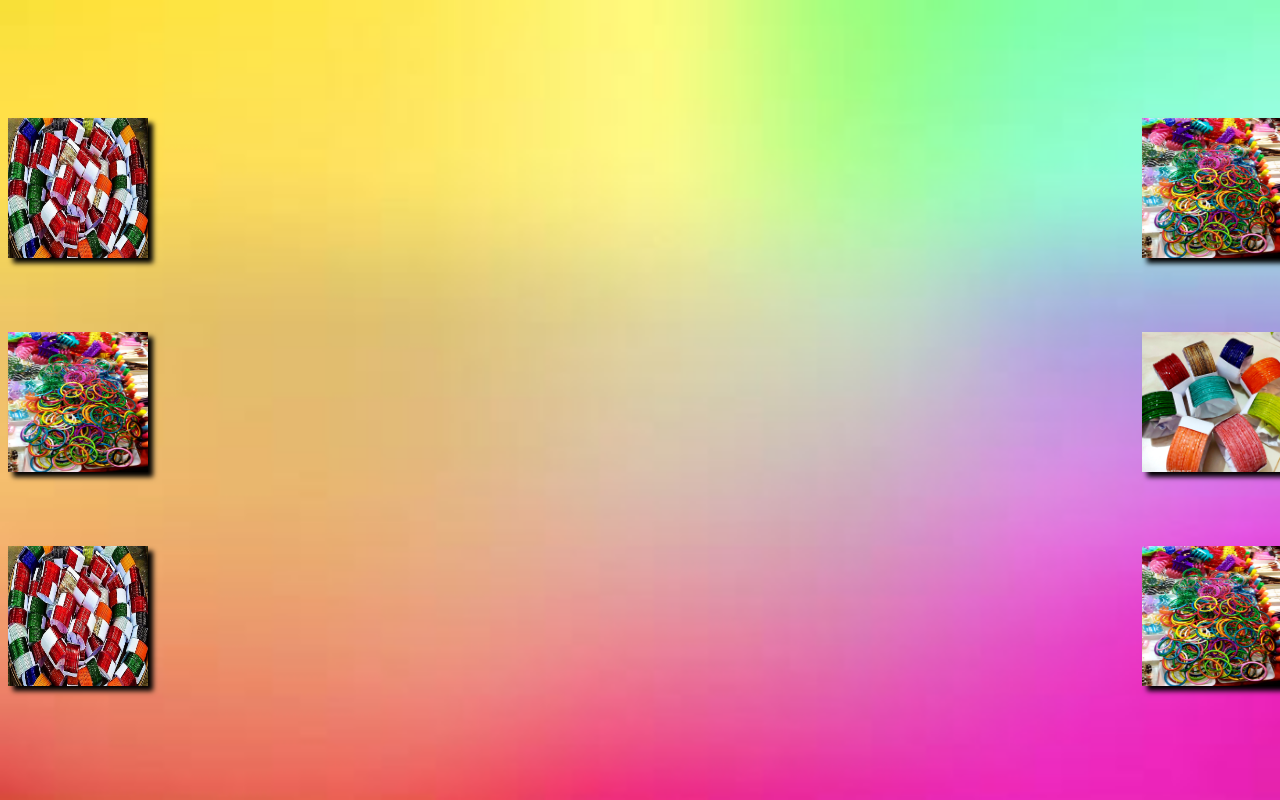
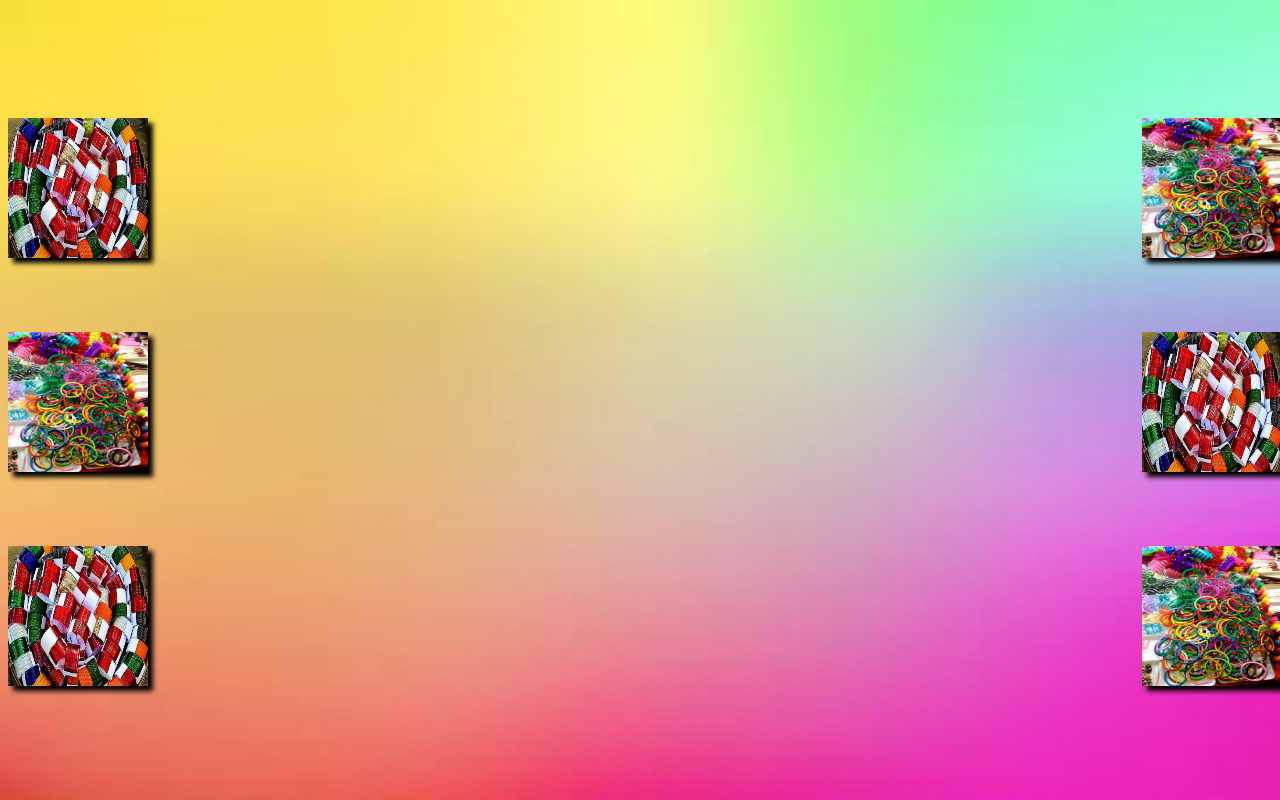
Before and after one commit to tafhim-rahman/happybirthdaysadiya, a plain HTML site: page churi.html in a window 1280 px wide. Drawn offline with Linux system fonts and the light colour scheme.

Commit message:
Update churi.html

```diff
--- a/churi.html
+++ b/churi.html
@@ -70,7 +70,7 @@
 
 
   <b>
-         <img src="churi4.jpg" height="140px" width="140px"alt="" style="box-shadow: 5px 5px 5px black" />
+         <img src="churi1.jpg" height="140px" width="140px"alt="" style="box-shadow: 5px 5px 5px black" />
   </b>
 </p>
 
```
